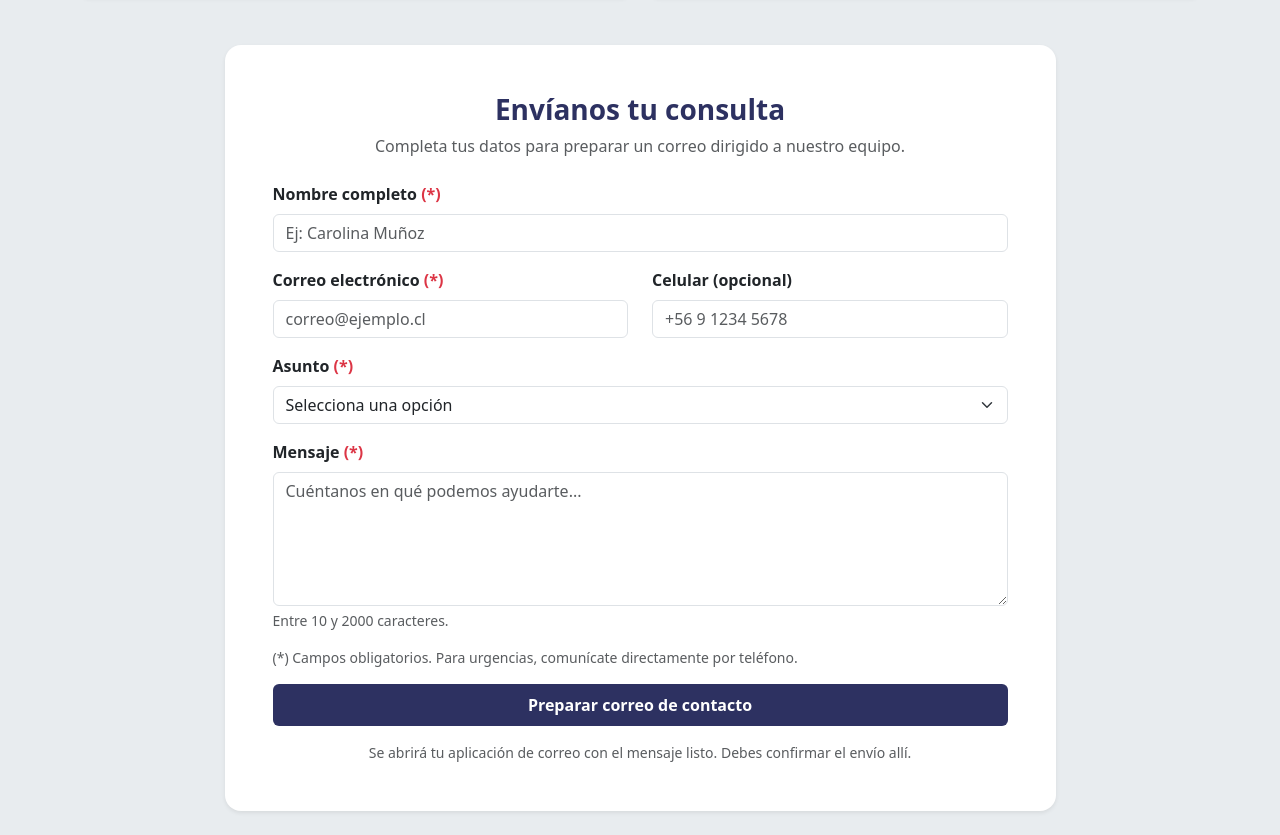
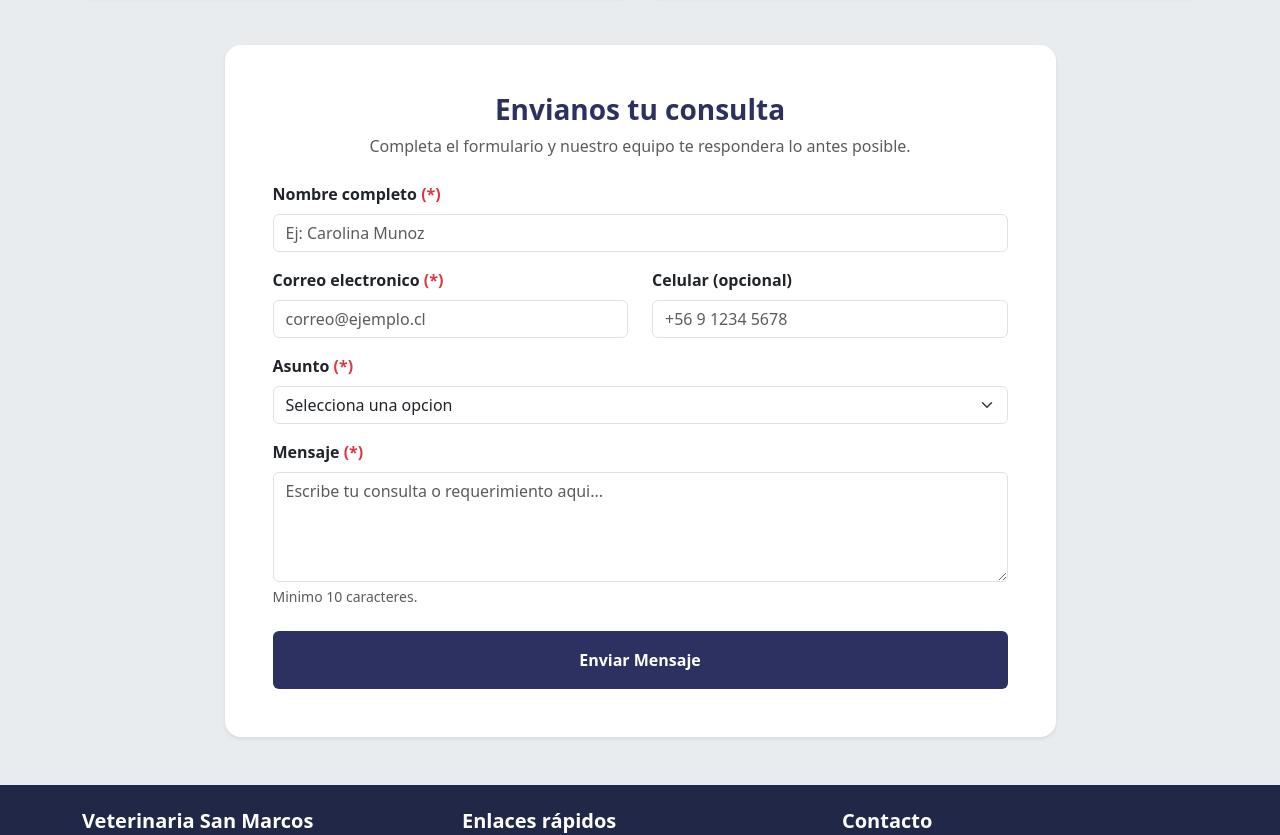
Before and after one commit to IgorEeyore/VeterinariaFrontend, a React (Vite) app: page /contacto in a window 1280 px wide. Shown: the part 640-1475 px from the top of the page. Built offline with nearby package versions, Linux system fonts and the light colour scheme.

Commit message:
estandarizar formulario controlado con persistencia y moleculas

```diff
--- a/src/componentes/organismos/FormularioContacto.tsx
+++ b/src/componentes/organismos/FormularioContacto.tsx
@@ -1,292 +1,180 @@
-
-import { useState } from "react";
-import type { ChangeEvent, FormEvent } from "react";
-import CampoFormulario from "../moleculas/CampoFormulario";
-
-type DatosContacto = {
-  nombre: string;
-  correo: string;
-  telefono: string;
-  asunto: string;
-  mensaje: string;
-};
-
-const datosIniciales: DatosContacto = {
-  nombre: "",
-  correo: "",
-  telefono: "",
-  asunto: "",
-  mensaje: "",
-};
+import { useState } from "react"
+import type { FormEvent } from "react"
+import CampoFormulario from "../moleculas/CampoFormulario"
 
 const asuntos = [
-  "Consulta general",
-  "Servicios veterinarios",
-  "Vacunación",
-  "Peluquería",
-  "Precios y disponibilidad",
-  "Otro",
-];
+  "Consulta General",
+  "Servicios Veterinarios",
+  "Vacunacion",
+  "Peluqueria",
+  "Precios y Disponibilidad",
+  "Otro"
+]
+
+const formatoCorreo = /^[^\s@]+@[^\s@]+\.[^\s@]+$/
 
 function FormularioContacto() {
-  const [datos, setDatos] =
-    useState<DatosContacto>(datosIniciales);
+  const [nombre, setNombre] = useState("")
+  const [correo, setCorreo] = useState("")
+  const [telefono, setTelefono] = useState("")
+  const [asunto, setAsunto] = useState("")
+  const [mensaje, setMensaje] = useState("")
+  const [error, setError] = useState("")
 
-  const [error, setError] = useState("");
+  const manejarEnvio = (e: FormEvent) => {
+    e.preventDefault()
+    setError("")
 
-  function actualizar(
-    campo: keyof DatosContacto,
-    valor: string
-  ) {
-    setDatos((actual) => ({
-      ...actual,
-      [campo]: valor,
-    }));
+    const nombreLimpio = nombre.trim()
+    const correoLimpio = correo.trim().toLowerCase()
+    const mensajeLimpio = mensaje.trim()
 
-    setError("");
-  }
-
-  function cambiarSelect(
-    evento: ChangeEvent<HTMLSelectElement>
-  ) {
-    actualizar("asunto", evento.target.value);
-  }
-
-  function prepararCorreo(
-    evento: FormEvent<HTMLFormElement>
-  ) {
-    evento.preventDefault();
-    setError("");
-
-    const nombre = datos.nombre.trim();
-    const correo = datos.correo.trim().toLowerCase();
-    const telefono = datos.telefono.trim();
-    const mensaje = datos.mensaje.trim();
-
-    // CAMPOS OBLIGATORIOS
-    if (!nombre || !correo || !datos.asunto || !mensaje) {
-      setError("Completa todos los campos obligatorios.");
-      return;
+    if (!nombreLimpio || !correoLimpio || !asunto || !mensajeLimpio) {
+      setError("Por favor completa todos los campos obligatorios")
+      return
     }
 
-    // VALIDACIÓN DEL CORREO
-    const formatoCorreo =
-      /^[^\s@]+@[^\s@]+\.[a-zA-Z]{2,}$/;
-
-    if (
-      !formatoCorreo.test(correo) ||
-      /\.(example|test)$/i.test(correo)
-    ) {
-      setError("Ingresa un correo electrónico válido.");
-      return;
+    if (!formatoCorreo.test(correoLimpio)) {
+      setError("Por favor ingresa un correo electronico valido")
+      return
     }
 
-    // VALIDACIÓN DEL CELULAR OPCIONAL
-    if (telefono) {
-      const numero = telefono.replace(/[\s()-]/g, "");
-
-      if (!/^(?:\+?56)?9\d{8}$/.test(numero)) {
-        setError(
-          "El celular debe tener un formato válido, por ejemplo +56 9 1234 5678."
-        );
-        return;
-      }
+    if (mensajeLimpio.length < 10) {
+      setError("El mensaje debe contener al menos 10 caracteres")
+      return
     }
 
-    // VALIDACIÓN DEL MENSAJE
-    if (mensaje.length < 10) {
-      setError(
-        "Tu mensaje debe contener al menos 10 caracteres."
-      );
-      return;
+    const guardados = localStorage.getItem("mensajesContactoSanMarcos")
+    const listaMensajes = guardados ? JSON.parse(guardados) : []
+    const nuevoMensaje = {
+      id: Date.now(),
+      nombre: nombreLimpio,
+      correo: correoLimpio,
+      telefono: telefono.trim(),
+      asunto,
+      mensaje: mensajeLimpio
     }
+    listaMensajes.push(nuevoMensaje)
+    localStorage.setItem("mensajesContactoSanMarcos", JSON.stringify(listaMensajes))
 
-    // PREPARAR EL CONTENIDO DEL CORREO
-    const cuerpo = [
-      `Nombre: ${nombre}`,
-      `Correo de respuesta: ${correo}`,
-      `Teléfono: ${telefono || "No informado"}`,
-      `Motivo: ${datos.asunto}`,
-      "",
-      "Mensaje:",
-      mensaje,
-    ].join("\n");
+    alert("Mensaje enviado con exito. Nos comunicaremos contigo a la brevedad.")
 
-    const destino = "veterinariasm@sanmarcos.cl";
-
-    const enlace =
-      `mailto:${destino}` +
-      `?subject=${encodeURIComponent(datos.asunto)}` +
-      `&body=${encodeURIComponent(cuerpo)}`;
-
-    // Abrir la aplicación de correo del usuario
-    window.location.href = enlace;
+    setNombre("")
+    setCorreo("")
+    setTelefono("")
+    setAsunto("")
+    setMensaje("")
   }
 
   return (
-    <section
-      className="row justify-content-center"
-      aria-labelledby="titulo-formulario-contacto"
-    >
+    <section className="row justify-content-center">
       <div className="col-12 col-lg-9">
         <div className="card shadow-sm border-0 rounded-4">
           <div className="card-body p-4 p-md-5">
             <h2
-              id="titulo-formulario-contacto"
               className="h3 fw-bold text-center mb-2"
               style={{ color: "#2D3161" }}
             >
-              Envíanos tu consulta
+              Envianos tu consulta
             </h2>
 
             <p className="text-muted text-center mb-4">
-              Completa tus datos para preparar un correo
-              dirigido a nuestro equipo.
+              Completa el formulario y nuestro equipo te respondera lo antes posible.
             </p>
 
-            {/* MENSAJE DE ERROR */}
             {error && (
-              <div
-                className="alert alert-danger"
-                role="alert"
-              >
+              <div className="alert alert-danger text-center py-2" role="alert">
                 {error}
               </div>
             )}
 
-            <form onSubmit={prepararCorreo}>
-              {/* NOMBRE COMPLETO */}
+            <form onSubmit={manejarEnvio}>
               <CampoFormulario
                 etiqueta="Nombre completo"
                 tipo="text"
                 nombre="nombre"
-                valor={datos.nombre}
-                placeholder="Ej: Carolina Muñoz"
-                obligatorio
-                alCambiar={(valor) =>
-                  actualizar("nombre", valor.slice(0, 100))
-                }
+                valor={nombre}
+                placeholder="Ej: Carolina Munoz"
+                obligatorio={true}
+                alCambiar={setNombre}
               />
 
               <div className="row">
-                {/* CORREO */}
                 <div className="col-12 col-md-6">
                   <CampoFormulario
-                    etiqueta="Correo electrónico"
+                    etiqueta="Correo electronico"
                     tipo="email"
                     nombre="correo"
-                    valor={datos.correo}
+                    valor={correo}
                     placeholder="correo@ejemplo.cl"
-                    obligatorio
-                    alCambiar={(valor) =>
-                      actualizar("correo", valor.slice(0, 254))
-                    }
+                    obligatorio={true}
+                    alCambiar={setCorreo}
                   />
                 </div>
 
-                {/* CELULAR */}
                 <div className="col-12 col-md-6">
                   <CampoFormulario
                     etiqueta="Celular (opcional)"
                     tipo="tel"
                     nombre="telefono"
-                    valor={datos.telefono}
+                    valor={telefono}
                     placeholder="+56 9 1234 5678"
-                    alCambiar={(valor) =>
-                      actualizar("telefono", valor.slice(0, 25))
-                    }
+                    alCambiar={setTelefono}
                   />
                 </div>
               </div>
 
-              {/* ASUNTO */}
               <div className="mb-3">
-                <label
-                  htmlFor="contacto-asunto"
-                  className="form-label fw-semibold"
-                >
-                  Asunto
-                  <span className="text-danger"> (*)</span>
+                <label className="form-label fw-semibold">
+                  Asunto <span className="text-danger">(*)</span>
                 </label>
 
                 <select
-                  id="contacto-asunto"
                   name="asunto"
                   className="form-select"
-                  value={datos.asunto}
-                  onChange={cambiarSelect}
-                  required
+                  value={asunto}
+                  onChange={(e) => setAsunto(e.target.value)}
                 >
-                  <option value="">
-                    Selecciona una opción
-                  </option>
-
-                  {asuntos.map((asunto) => (
-                    <option
-                      key={asunto}
-                      value={asunto}
-                    >
-                      {asunto}
+                  <option value="">Selecciona una opcion</option>
+                  {asuntos.map((item) => (
+                    <option key={item} value={item}>
+                      {item}
                     </option>
                   ))}
                 </select>
               </div>
 
-              {/* MENSAJE */}
-              <div className="mb-3">
-                <label
-                  htmlFor="contacto-mensaje"
-                  className="form-label fw-semibold"
-                >
-                  Mensaje
-                  <span className="text-danger"> (*)</span>
+              <div className="mb-4">
+                <label className="form-label fw-semibold">
+                  Mensaje <span className="text-danger">(*)</span>
                 </label>
 
                 <textarea
-                  id="contacto-mensaje"
                   name="mensaje"
                   className="form-control"
-                  rows={5}
-                  minLength={10}
-                  maxLength={2000}
-                  required
-                  placeholder="Cuéntanos en qué podemos ayudarte..."
-                  value={datos.mensaje}
-                  onChange={(evento) =>
-                    actualizar("mensaje", evento.target.value)
-                  }
+                  rows={4}
+                  placeholder="Escribe tu consulta o requerimiento aqui..."
+                  value={mensaje}
+                  onChange={(e) => setMensaje(e.target.value)}
                 />
-
                 <div className="form-text">
-                  Entre 10 y 2000 caracteres.
+                  Minimo 10 caracteres.
                 </div>
               </div>
 
-              {/* INFORMACIÓN ADICIONAL */}
-              <p className="text-muted small mb-3">
-                (*) Campos obligatorios. Para urgencias,
-                comunícate directamente por teléfono.
-              </p>
-
-              {/* BOTÓN DE ENVÍO */}
               <button
                 type="submit"
-                className="btn w-100 text-white fw-bold py-2"
+                className="btn w-100 text-white fw-bold py-3"
                 style={{ backgroundColor: "#2D3161" }}
               >
-                Preparar correo de contacto
+                Enviar Mensaje
               </button>
-
-              <p className="text-muted small text-center mt-3 mb-0">
-                Se abrirá tu aplicación de correo con el
-                mensaje listo. Debes confirmar el envío allí.
-              </p>
             </form>
           </div>
         </div>
       </div>
     </section>
-  );
+  )
 }
 
-export default FormularioContacto;
+export default FormularioContacto
```
